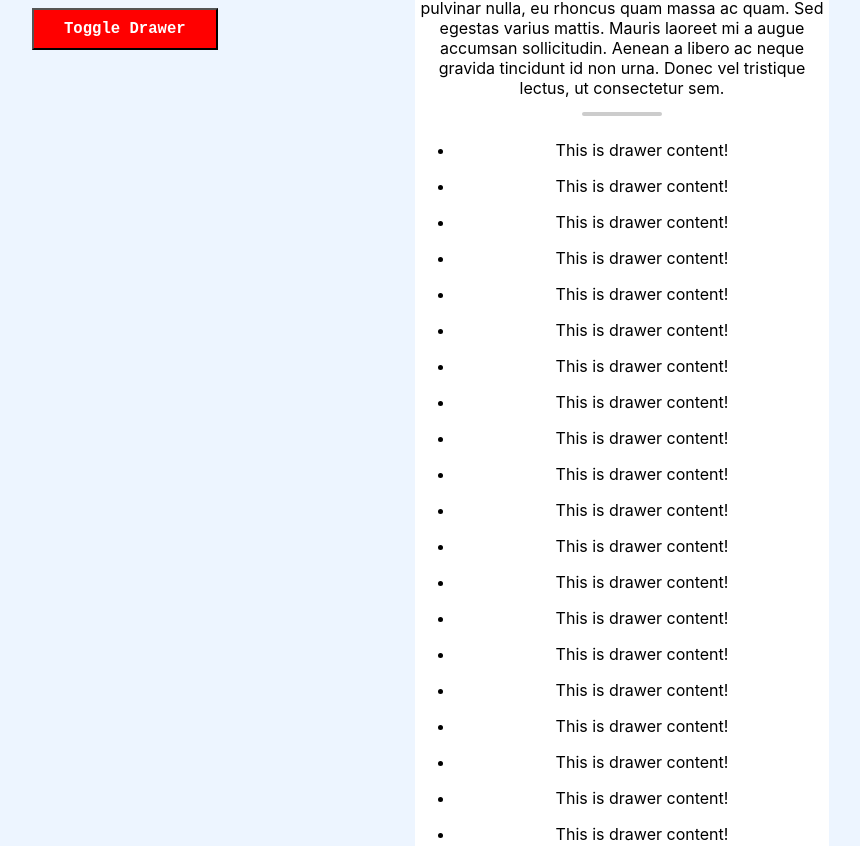
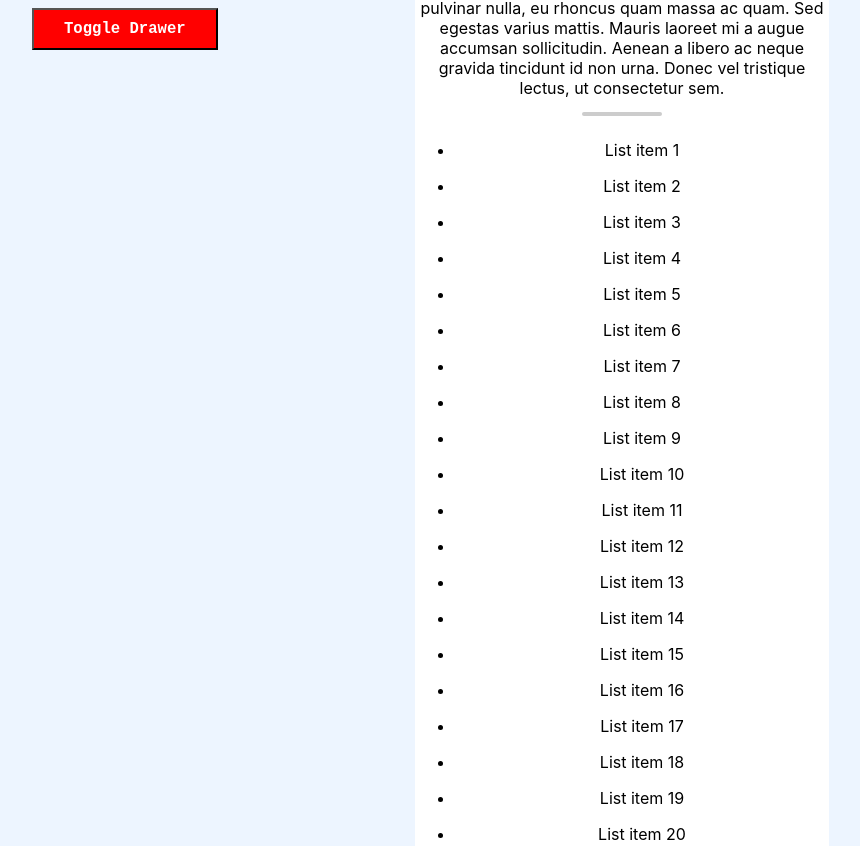
Before and after one commit to deeboss/react-drawer-ui-component, a React (Create React App) app: page / in a window 1280 px wide. Shown: the part 700-1546 px from the top of the page, without its empty margins (18-878 px from the left). Built offline with nearby package versions, Linux system fonts and the light colour scheme.

Commit message:
cleaning up dummy data iterator

```diff
--- a/src/components/drawer.tsx
+++ b/src/components/drawer.tsx
@@ -85,62 +85,11 @@ const Drawer = () => {
                     onMouseDown={handleMouseDown}
                     >
                     <span className="drawer-handle-icon"></span>
+                    {/* <ul> {testObjects.map((object:string,i:number)=>{ return <li>{object}</li> })} </ul> */}
                     <ul>
-                        <li>This is drawer content!</li>
-                        <li>This is drawer content!</li>
-                        <li>This is drawer content!</li>
-                        <li>This is drawer content!</li>
-                        <li>This is drawer content!</li>
-                        <li>This is drawer content!</li>
-                        <li>This is drawer content!</li>
-                        <li>This is drawer content!</li>
-                        <li>This is drawer content!</li>
-                        <li>This is drawer content!</li>
-                        <li>This is drawer content!</li>
-                        <li>This is drawer content!</li>
-                        <li>This is drawer content!</li>
-                        <li>This is drawer content!</li>
-                        <li>This is drawer content!</li>
-                        <li>This is drawer content!</li>
-                        <li>This is drawer content!</li>
-                        <li>This is drawer content!</li>
-                        <li>This is drawer content!</li>
-                        <li>This is drawer content!</li>
-                        <li>This is drawer content!</li>
-                        <li>This is drawer content!</li>
-                        <li>This is drawer content!</li>
-                        <li>This is drawer content!</li>
-                        <li>This is drawer content!</li>
-                        <li>This is drawer content!</li>
-                        <li>This is drawer content!</li>
-                        <li>This is drawer content!</li>
-                        <li>This is drawer content!</li>
-                        <li>This is drawer content!</li>
-                        <li>This is drawer content!</li>
-                        <li>This is drawer content!</li>
-                        <li>This is drawer content!</li>
-                        <li>This is drawer content!</li>
-                        <li>This is drawer content!</li>
-                        <li>This is drawer content!</li>
-                        <li>This is drawer content!</li>
-                        <li>This is drawer content!</li>
-                        <li>This is drawer content!</li>
-                        <li>This is drawer content!</li>
-                        <li>This is drawer content!</li>
-                        <li>This is drawer content!</li>
-                        <li>This is drawer content!</li>
-                        <li>This is drawer content!</li>
-                        <li>This is drawer content!</li>
-                        <li>This is drawer content!</li>
-                        <li>This is drawer content!</li>
-                        <li>This is drawer content!</li>
-                        <li>This is drawer content!</li>
-                        <li>This is drawer content!</li>
-                        <li>This is drawer content!</li>
-                        <li>This is drawer content!</li>
-                        <li>This is drawer content!</li>
-                        <li>This is drawer content!</li>
-                        <li>Last of my kind</li>
+                        {Array.from(Array(40), (e, i) => {
+                            return <li key={i}>List item {i + 1}</li>
+                        })}
                     </ul>
                 </div>
             </div>
```
